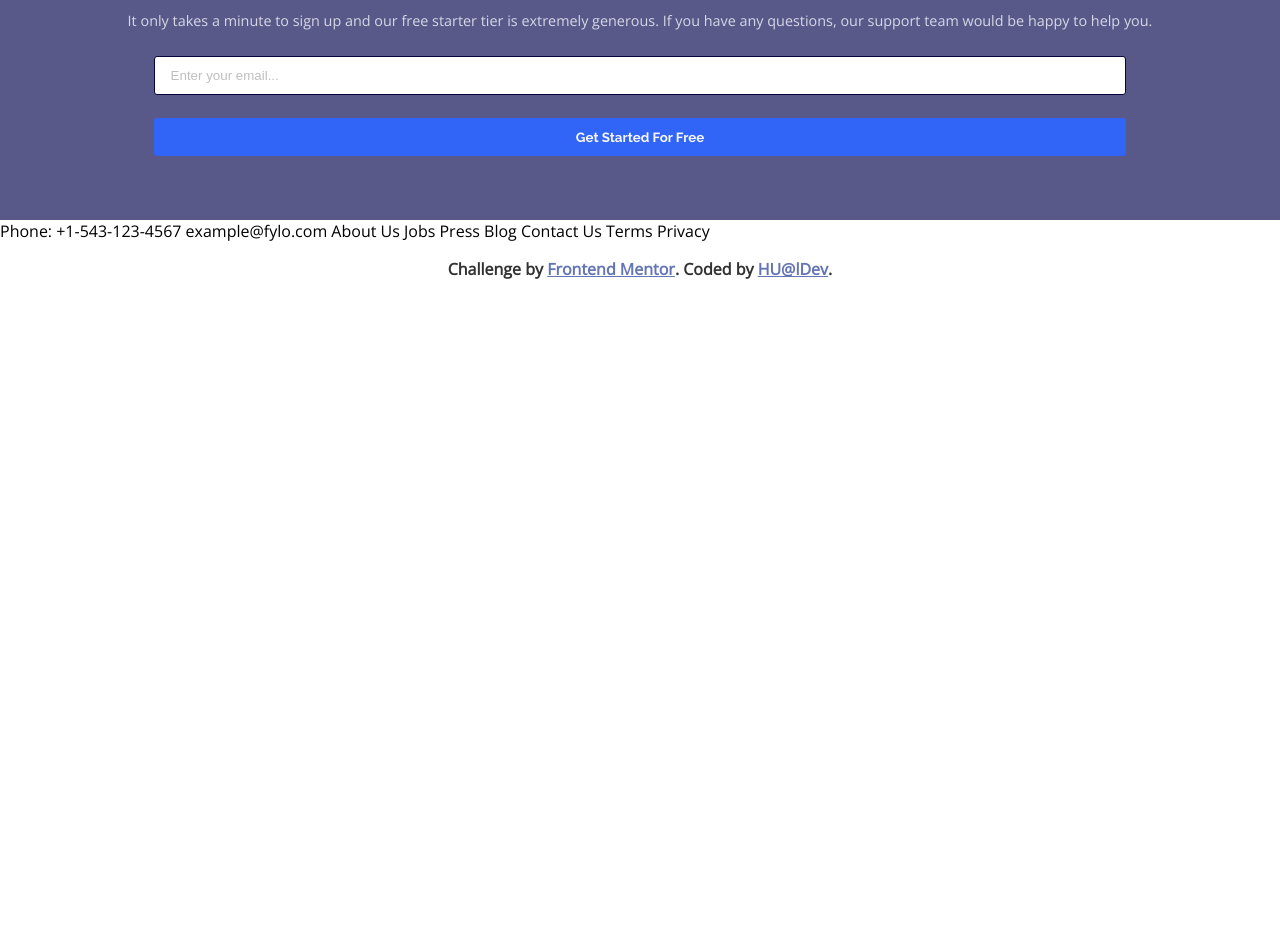
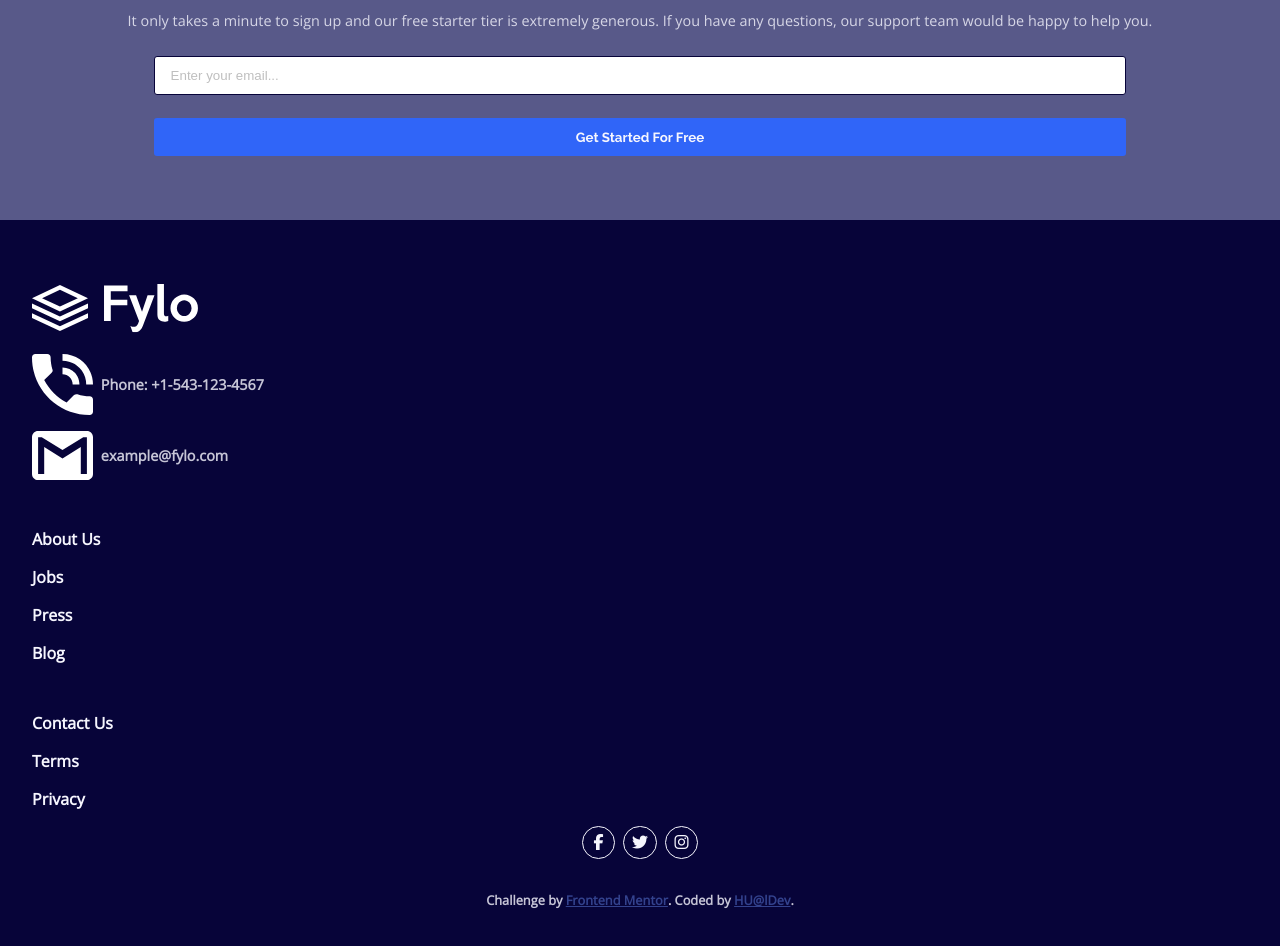
Before and after one commit to HualDev/FyloLandingPage, a plain HTML site: page index.html in a window 1280 px wide. Shown: the part 2931-3877 px from the top of the page. Before the commit the page ends 3227 px from the top, so only its background shows below. Drawn offline with nearby package versions, Linux system fonts and the light colour scheme.

Commit message:
obile version

```diff
--- a/index.html
+++ b/index.html
@@ -8,6 +8,7 @@
   <link href="https://fonts.googleapis.com/css2?family=Open+Sans&family=Raleway:wght@400;700&display=swap" rel="stylesheet">
   <link rel="icon" type="image/png" sizes="32x32" href="./images/favicon-32x32.png">
   <link rel="stylesheet" href="./style.css">
+  <script src="https://kit.fontawesome.com/8b6237c08b.js" crossorigin="anonymous"></script>
   <title>Frontend Mentor | Fylo landing page with two column layout</title>
 
 </head>
@@ -90,6 +91,43 @@
       </section>
     </div>
 
+    <footer>
+      <div class="footer_nav">
+        <img src="./images/logo1.svg" alt="Logo Image">
+        <div class="contact">
+          <div>
+            <img src="./images/icon-phone.svg" alt="Phone Image">
+            <p>Phone: +1-543-123-4567</p>
+          </div>
+          <div>
+            <img src="./images/icon-email.svg" alt="Email Image">
+            <p>example@fylo.com</p>
+          </div>
+          <ul>
+            <li>About Us</li>
+            <li>Jobs</li>
+            <li>Press</li>
+            <li>Blog</li>
+          </ul>
+          <ul>
+            <li>Contact Us</li>
+            <li>Terms</li>
+            <li>Privacy</li>
+          </ul>
+        </div>
+        <div class="social">
+          <div><i class="fa fa-facebook-f"></i></div>
+          <div><i class="fa fa-twitter"></i></div>
+          <div><i class="fa fa-instagram"></i></div>
+        </div>
+      </div>
+
+      <p class="attribution">
+        Challenge by <a href="https://www.frontendmentor.io?ref=challenge" target="_blank">Frontend Mentor</a>.
+        Coded by <a href="#" target="_blank">HU@lDev</a>.
+      </p>
+    </footer>
+
   </main>
 
 
@@ -98,23 +136,10 @@
 
 
 
-  Phone: +1-543-123-4567
-  example@fylo.com
 
-  About Us
-  Jobs
-  Press
-  Blog
 
-  Contact Us
-  Terms
-  Privacy
 
-  <footer>
-    <p class="attribution">
-      Challenge by <a href="https://www.frontendmentor.io?ref=challenge" target="_blank">Frontend Mentor</a>.
-      Coded by <a href="#" target="_blank">HU@lDev</a>.
-    </p>
-  </footer>
+
+
 </body>
 </html>
--- a/style.css
+++ b/style.css
@@ -205,17 +205,60 @@ h4{
     box-shadow: none;
 }
 
+footer{
+    background-color: var(--veryDarkBlue);
+    color: var(--lightgrayishBlue);
+    padding: 4rem 2rem 2rem;
+}
 
+.contact div{
+    display: flex;
+    margin-top: 1rem;
+    gap: 0.5rem;
+    align-items: center;
+}
 
+.contact div img{
+    width: 5%;
+    height: 5%;
 
+}
 
+.contact div p{
+    margin: 0;
+}
 
+.contact ul{
+    color: var(--lightgrayishBlue);
+    display: flex;
+    flex-direction: column;
+    margin-top: 3rem;
+    padding: 0;
+    font-size: 1rem;
+}
 
+.social{
+    display: flex;
+    justify-content: center;
+    gap: 0.5rem;
+    font-size: 1rem;
+}
 
+.social div{
+    border: solid 1px var(--lightgrayishBlue);
+    width: 2.1rem;
+    height: 2.1rem;
+    padding: 0.2rem;
+    border-radius: 50%;
+    display: flex;
+    align-items: center;
+    justify-content: center;
+}
 
 .attribution {
-    font-size: 1rem;
+    font-size: 0.8rem;
     text-align: center;
+    margin-top: 2rem;
 }
 
 .attribution a {
```
Also changed, not shown: images/logo1.svg (added).
